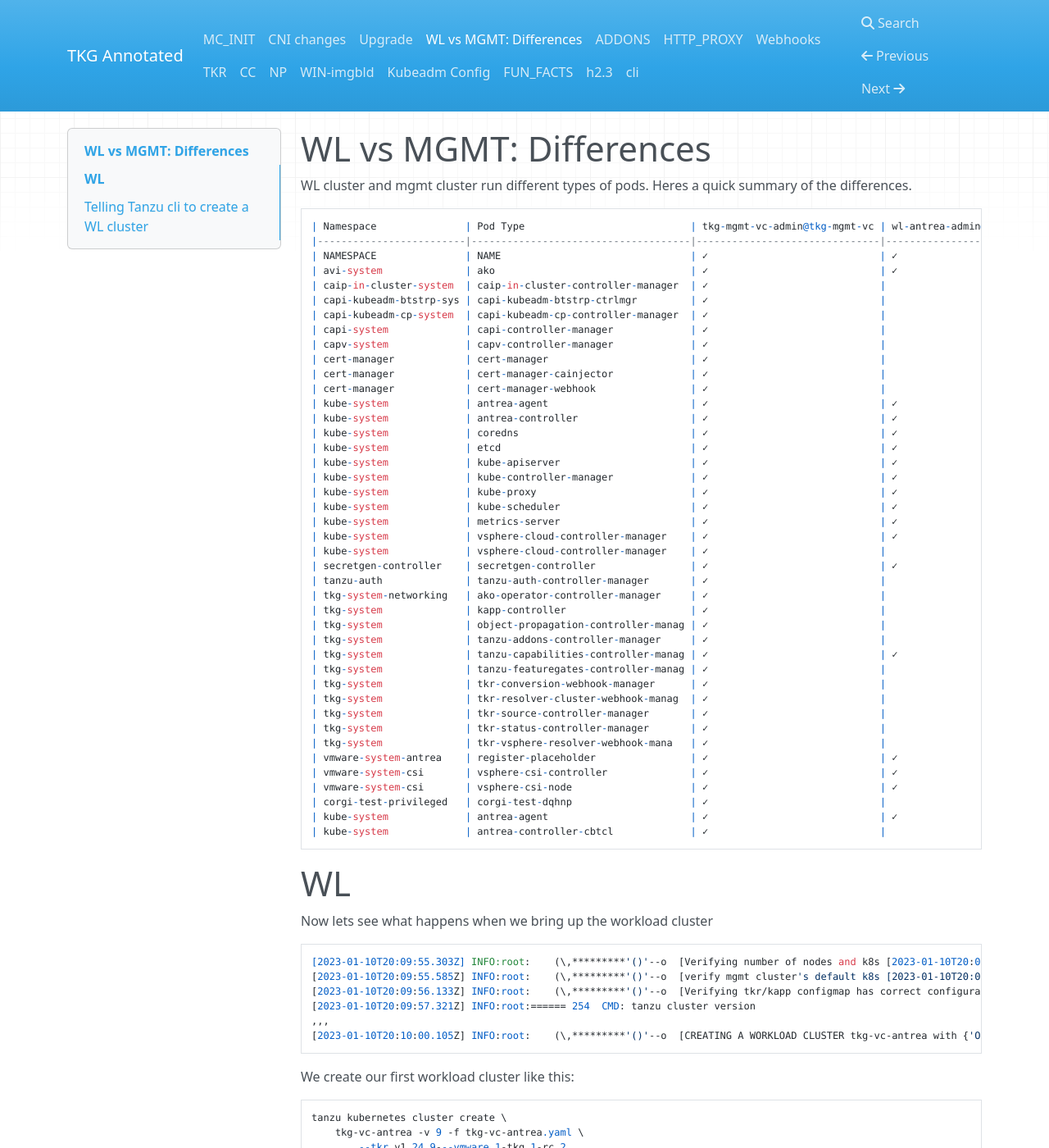
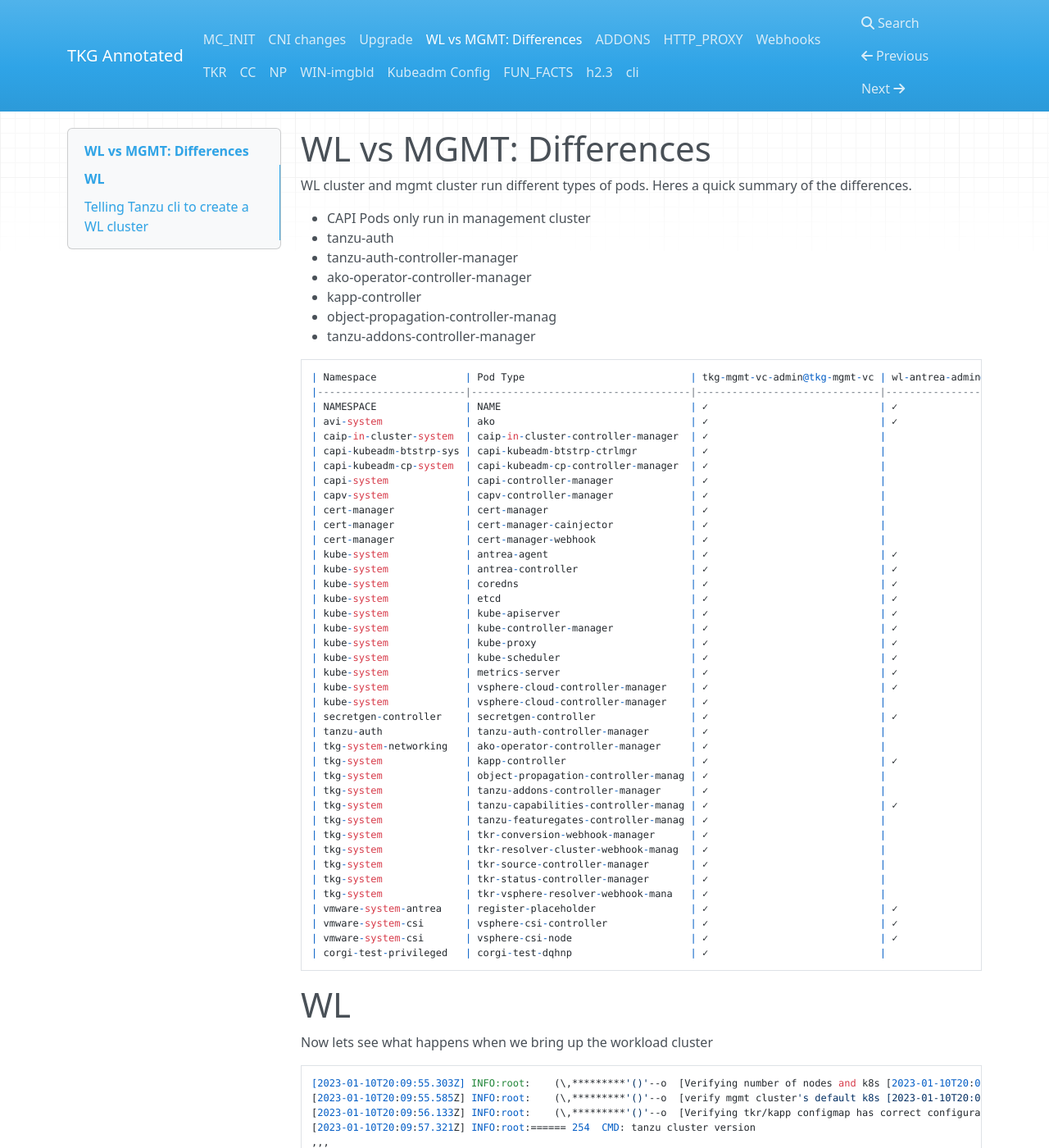
Before and after one commit to jayunit100/tanzu-install-annotated, an MkDocs documentation site: the page built from docs/z0-wl.md, in a window 1280 px wide and 1400 px high. Shown: the whole window at 82% size. Built offline with MkDocs 1.6.1, drawn with Linux system fonts in a browser that asks for light colours; nearby versions of some CDN libraries.

Commit message:
Update z0-wl.md

````diff
--- a/docs/z0-wl.md
+++ b/docs/z0-wl.md
@@ -2,8 +2,17 @@
 
 WL cluster and mgmt cluster run different types of pods.  Heres a quick summary of the differences.
 
+- CAPI Pods only run in management cluster
+- tanzu-auth
+- tanzu-auth-controller-manager
+- ako-operator-controller-manager
+- kapp-controller
+- object-propagation-controller-manag
+- tanzu-addons-controller-manager
+
+
 ```
-| Namespace               | Pod Type                            | tkg-mgmt-vc-admin@tkg-mgmt-vc | wl-antrea-admin@wl-antrea |
+| Namespace               | Pod Type                            | tkg-mgmt-vc-admin@tkg-mgmt-vc | wl-antrea-admin@wl-antrea|
 |-------------------------|-------------------------------------|-------------------------------|--------------------------|
 | NAMESPACE               | NAME                                | ✓                             | ✓                        |
 | avi-system              | ako                                 | ✓                             | ✓                        |
@@ -29,7 +38,7 @@
 | secretgen-controller    | secretgen-controller                | ✓                             | ✓                        |
 | tanzu-auth              | tanzu-auth-controller-manager       | ✓                             |                          |
 | tkg-system-networking   | ako-operator-controller-manager     | ✓                             |                          |
-| tkg-system              | kapp-controller                     | ✓                             |                          |
+| tkg-system              | kapp-controller                     | ✓                             | ✓                        |
 | tkg-system              | object-propagation-controller-manag | ✓                             |                          |
 | tkg-system              | tanzu-addons-controller-manager     | ✓                             |                          |
 | tkg-system              | tanzu-capabilities-controller-manag | ✓                             | ✓                        |
@@ -43,8 +52,6 @@
 | vmware-system-csi       | vsphere-csi-controller              | ✓                             | ✓                        |
 | vmware-system-csi       | vsphere-csi-node                    | ✓                             | ✓                        |
 | corgi-test-privileged   | corgi-test-dqhnp                    | ✓                             |                          |
-| kube-system             | antrea-agent                        | ✓                             | ✓                        |
-| kube-system             | antrea-controller-cbtcl             | ✓                             |                          |
 ```
 
 # WL
````
